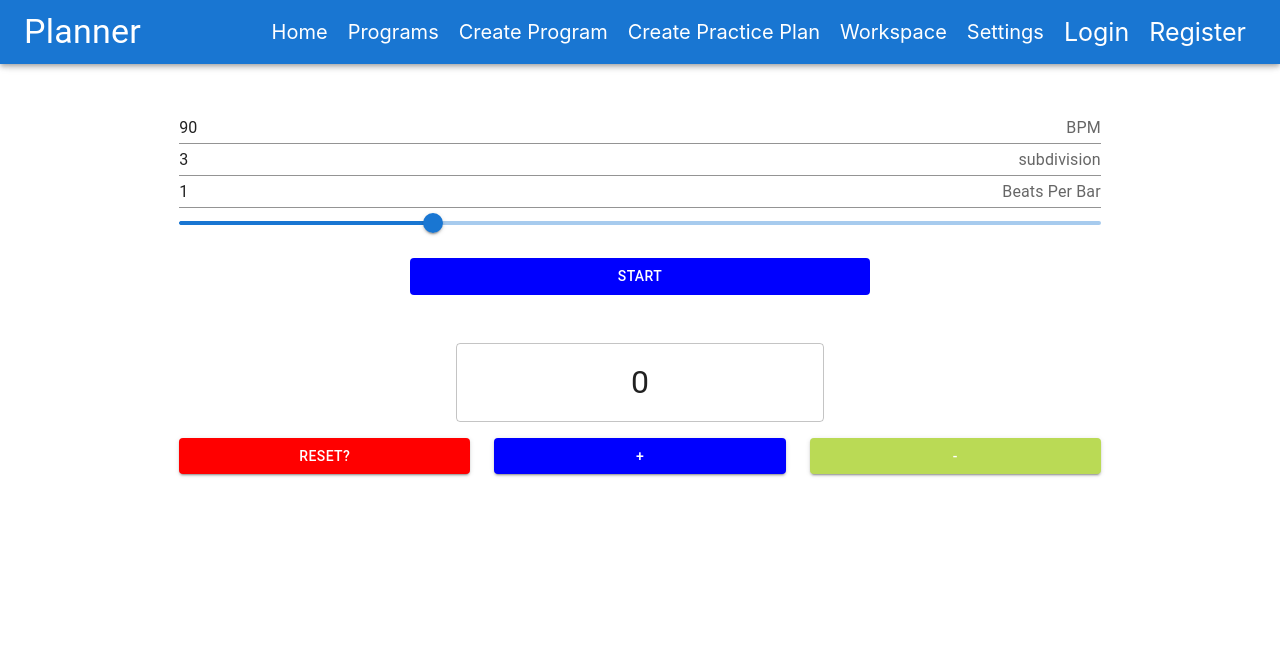
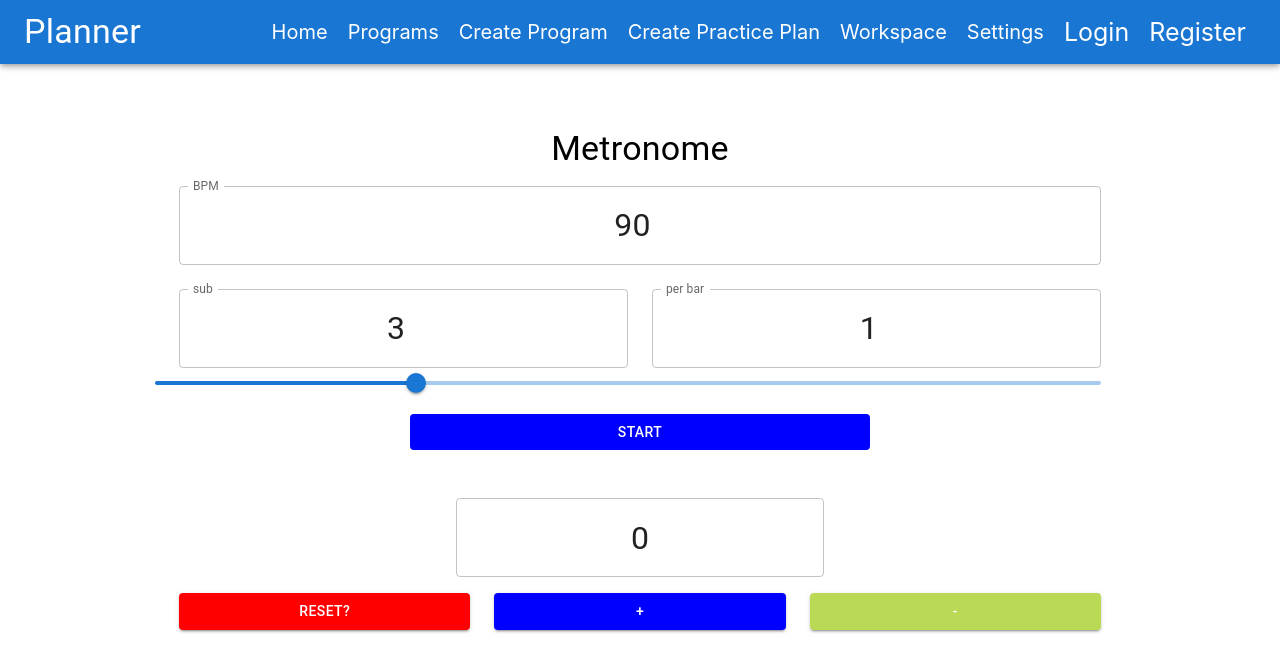
Before and after one commit to shoneriki/mern-practice, a React (Create React App) app in the folder client/: page /workspace in a window 1280 px wide. Shown: the top 672 px of the page. Built offline with nearby package versions, Linux system fonts and the light colour scheme; no server answers.

Commit message:
changed styling for metronome

```diff
--- a/client/src/components/Metronome.js
+++ b/client/src/components/Metronome.js
@@ -3,7 +3,7 @@ import click from "../assets/sounds/click.mp3"
 import woodblock from "../assets/sounds/woodblock.mp3"
 import drumstick from "../assets/sounds/drumstick.mp3"
 
-import { Button, Slider, Box, Typography, Input, InputAdornment} from "@mui/material";
+import { Button, Slider, Box, TextField, Grid, InputAdornment, Typography} from "@mui/material";
 
 
 export class Metronome extends Component {
@@ -137,23 +137,50 @@ export class Metronome extends Component {
 
     return (
       <Box sx={{ width: "80%", margin: "0 auto" }} className="metronome">
-        <Box className="bpm-slider">
-          <Input
+        <Typography
+          variant={'h4'}
+          align={'center'}
+          sx={{
+            margin: "1rem"
+          }}
+        >
+          Metronome
+        </Typography>
+        <Grid container spacing={3}>
+          <Grid item xs={12} >
+            <TextField
+              label="BPM"
               type="number"
               min={10}
               max={300}
               value={bpm}
+              inputProps={{
+                style: {
+                  textAlign: "center",
+                  fontSize: "2rem",
+                },
+              }}
               sx={{
                 width: "100%",
+                textAlign: "center",
               }}
               onChange={this.handleBpmInputChange}
               endAdornment={<InputAdornment position="end">BPM</InputAdornment>}
             />
-          <Input
+          </Grid>
+          <Grid item xs={12} sm={6}>
+            <TextField
+              label="sub"
               type="number"
               min={1}
               max={10}
               value={subdivision}
+              inputProps={{
+                style: {
+                  textAlign: "center",
+                  fontSize: "2rem",
+                },
+              }}
               sx={{
                 width: "100%",
               }}
@@ -162,11 +189,20 @@ export class Metronome extends Component {
                 <InputAdornment position="end">subdivision</InputAdornment>
               }
             />
-          <Input
+          </Grid>
+          <Grid item xs={12} sm={6}>
+            <TextField
+              label="per bar"
               type="number"
               min={1}
               max={10}
               value={beatsPerMeasure}
+              inputProps={{
+                style: {
+                  textAlign: "center",
+                  fontSize: "2rem",
+                },
+              }}
               sx={{
                 width: "100%",
               }}
@@ -175,6 +211,7 @@ export class Metronome extends Component {
                 <InputAdornment position="end">Beats Per Bar</InputAdornment>
               }
             />
+          </Grid>
           <Slider
             type="range"
             min={10}
@@ -182,14 +219,13 @@ export class Metronome extends Component {
             value={bpm}
             onChange={this.handleBpmChange}
           />
-        </Box>
+        </Grid>
         <Box
           sx={{
             display: "flex",
-            justifyContent: "center"
+            justifyContent: "center",
           }}
         >
-
           <Button
             sx={{
               backgroundColor: "blue",
```
Lines whose indentation alone changed are shown as unchanged.
